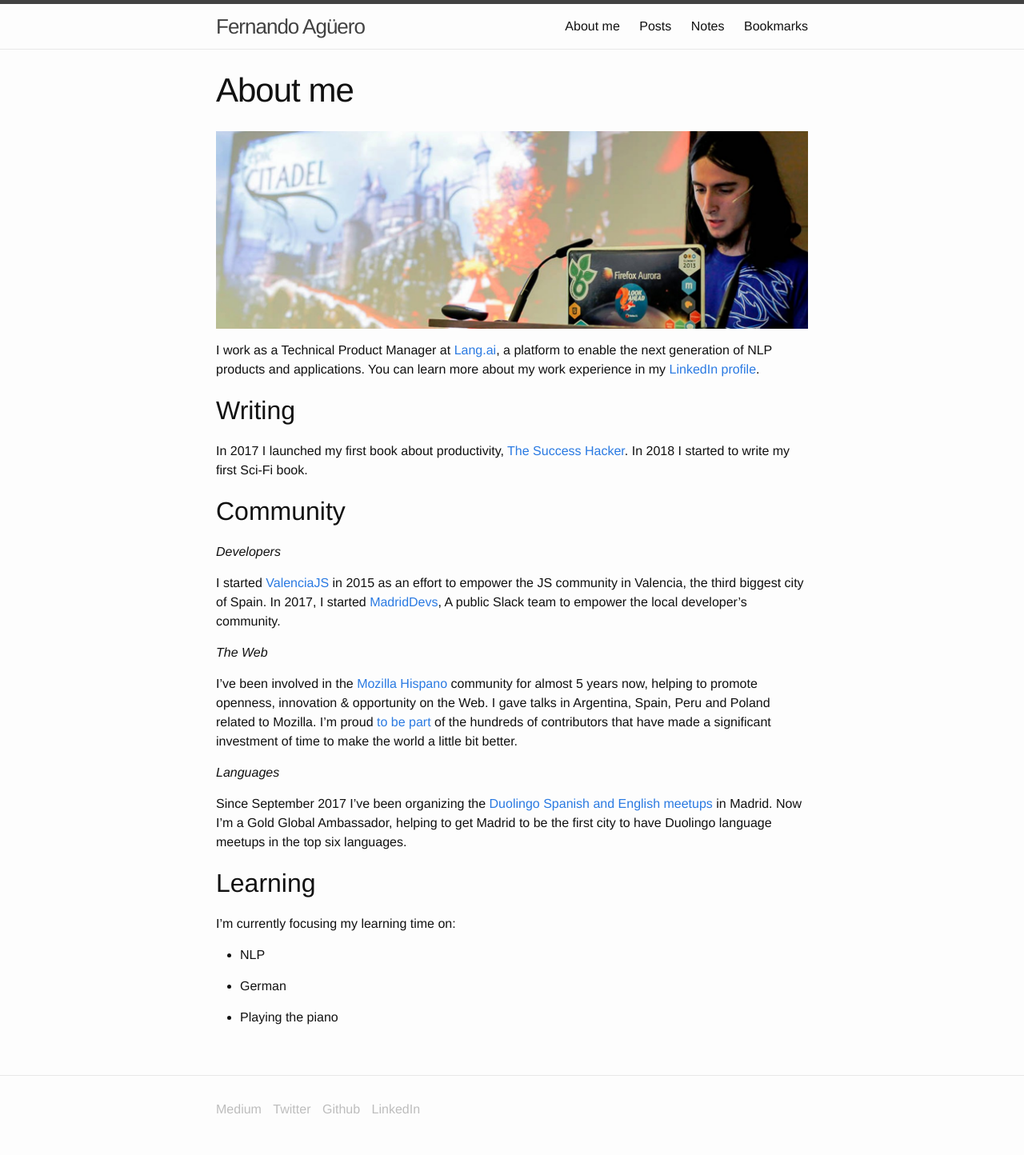
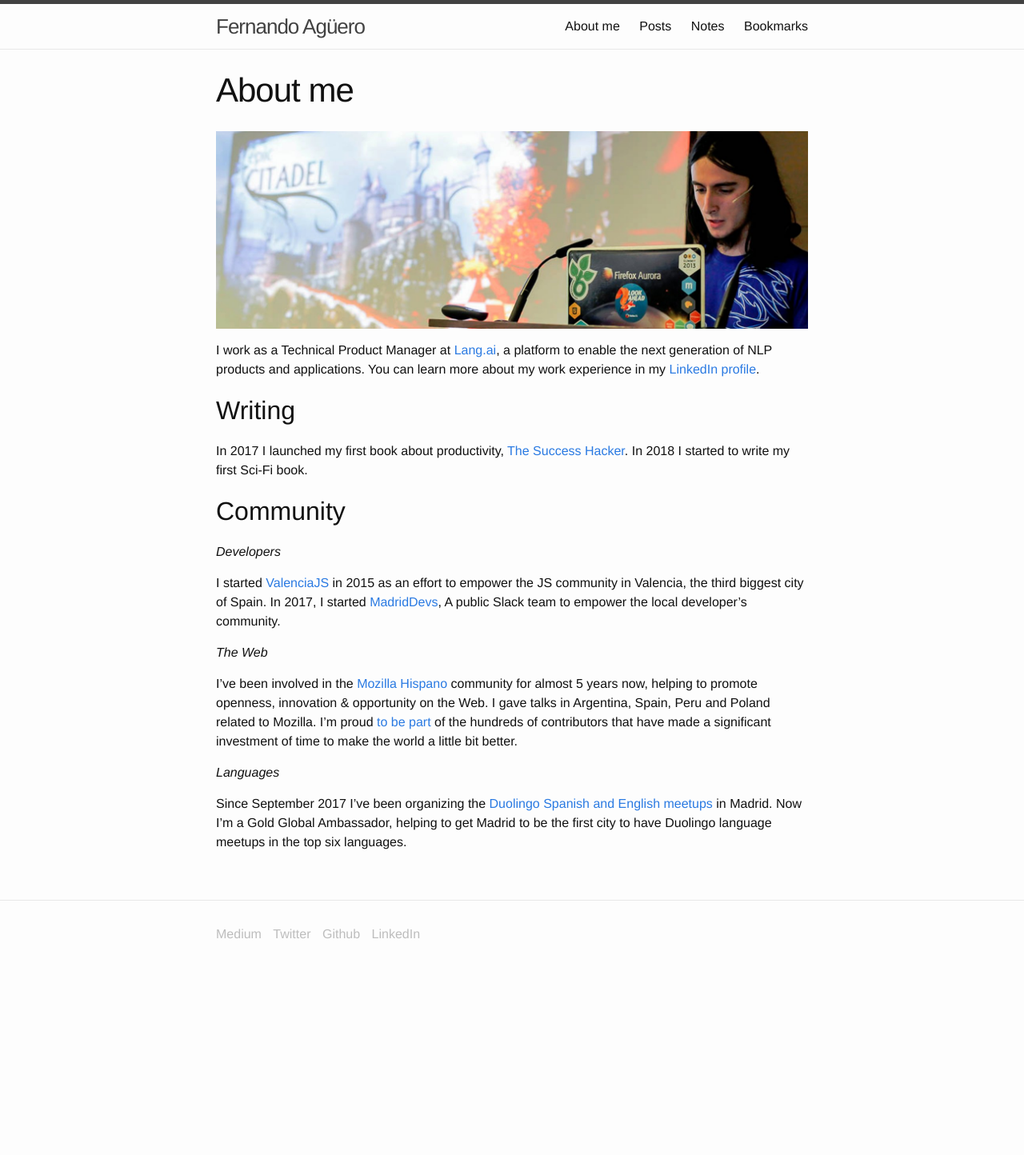
Before and after one commit to fjaguero/site, a Jekyll site: the page built from about.markdown, in a window 1280 px wide. Shown: the whole page at 80% size. Built offline with Jekyll 4.4.1, drawn with Linux system fonts in a browser that asks for light colours; some web fonts are replaced; after the commit the page ends 1225 px from its top, so only the background shows below that.

Commit message:
Updated About

```diff
--- a/about.markdown
+++ b/about.markdown
@@ -24,13 +24,3 @@ I’ve been involved in the [Mozilla Hispano](https://www.mozilla-hispano.org/do
 *Languages*
 
 Since September 2017 I've been organizing the [Duolingo Spanish and English meetups](http://events.duolingo.com/madrid/) in Madrid. Now I'm a Gold Global Ambassador, helping to get Madrid to be the first city to have Duolingo language meetups in the top six languages.
-
-## Learning
-
-I'm currently focusing my learning time on:
-
-* NLP
-
-* German
-
-* Playing the piano
```
